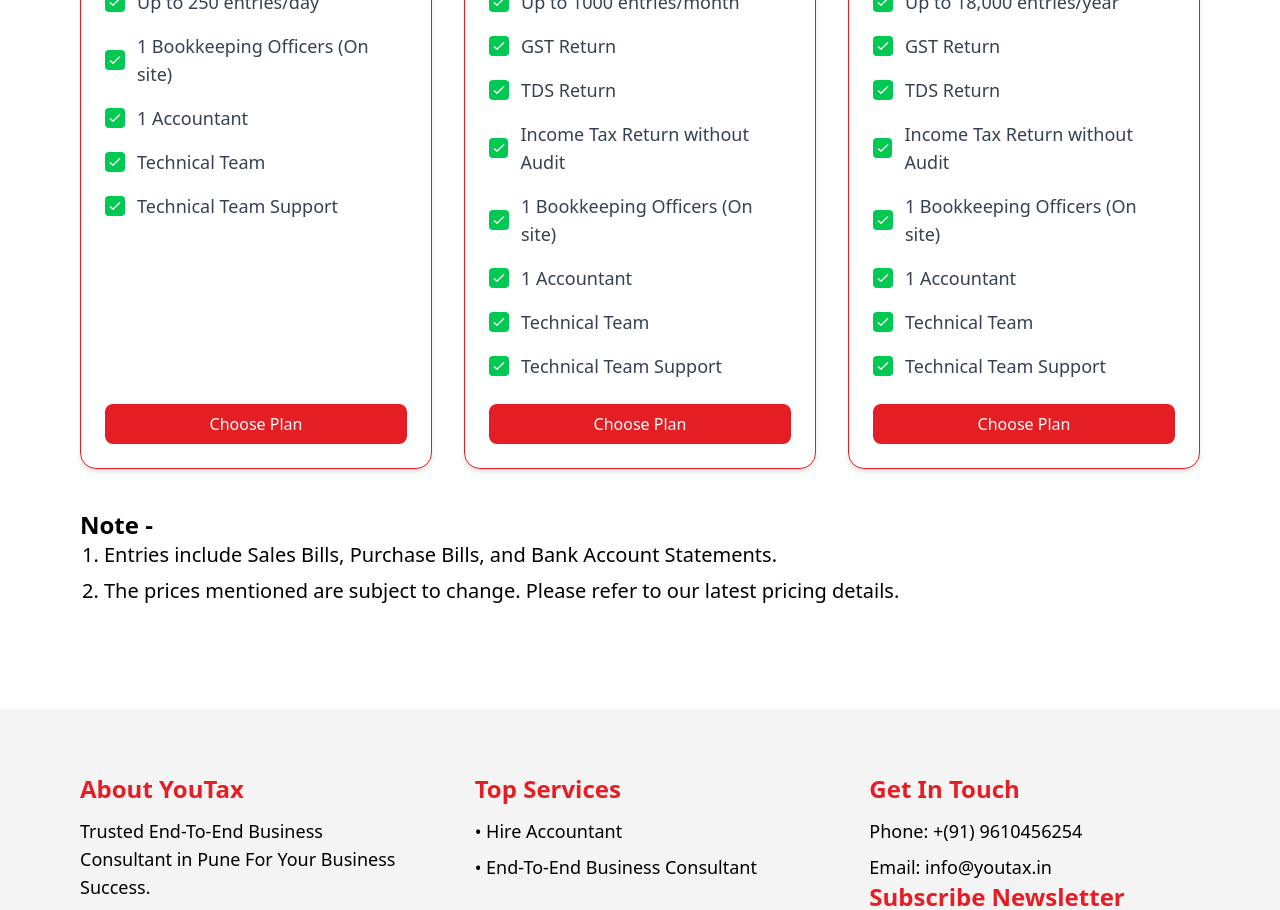
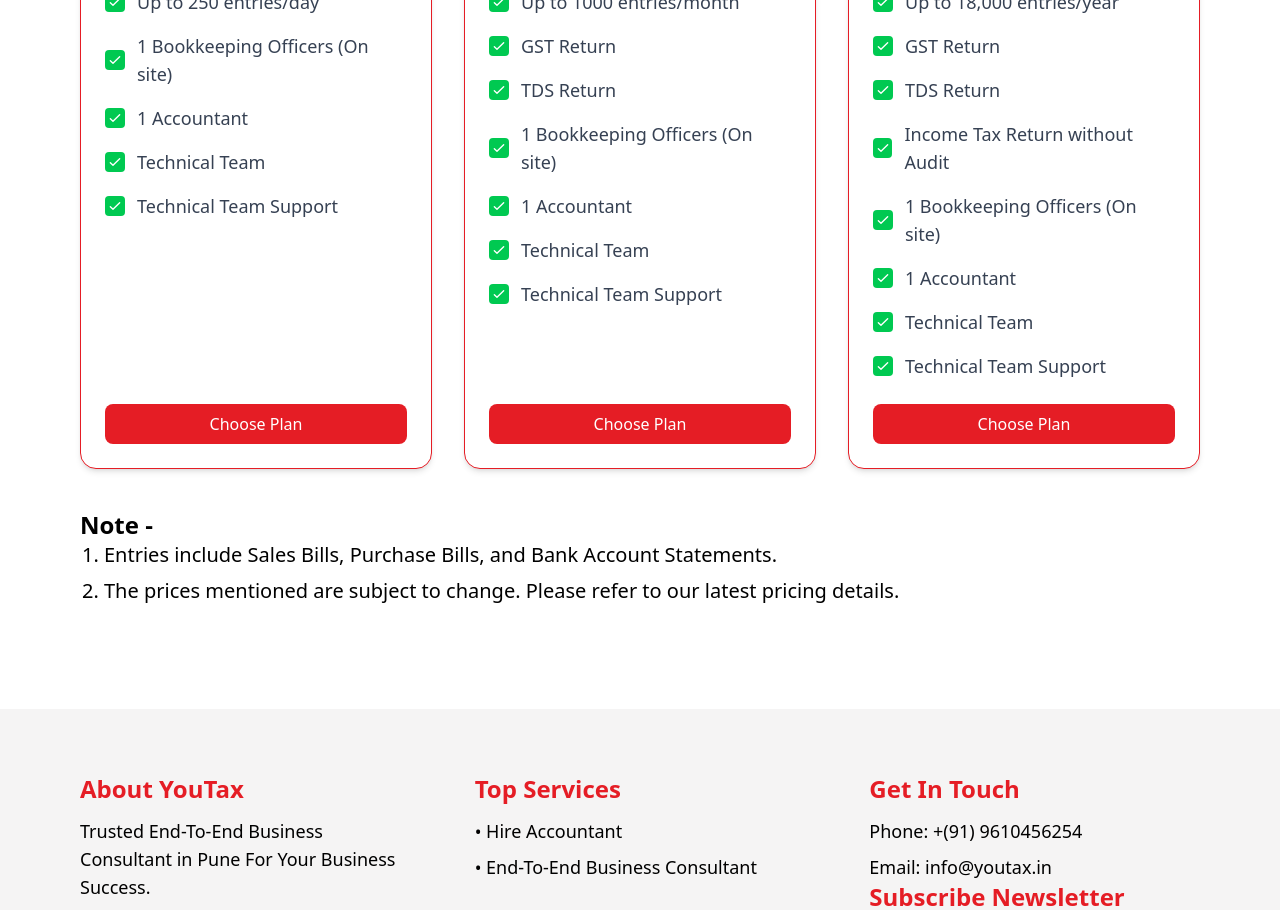
Before and after one commit to vm3techsolutions/youtaxsub, a Next.js app in the folder frontend/: page / in a window 1280 px wide. Shown: the part 4720-5630 px from the top of the page. Built offline with nearby package versions, Linux system fonts and the light colour scheme.

Commit message:
remove .next from git & remove one line from monthly plan
remove .next from git & remove one line from monthly plan

```diff
--- a/frontend/src/app/Home/Plan.jsx
+++ b/frontend/src/app/Home/Plan.jsx
@@ -28,7 +28,6 @@ export default function Plans() {
         "Up to 1000 entries/month",
         "GST Return",
         "TDS Return",
-        "Income Tax Return without Audit",
         "1 Bookkeeping Officers (On site)",
         "1 Accountant",
         "Technical Team",
```
Also changed, not shown: 2 other files (tests, documents, lock files or other folders).
